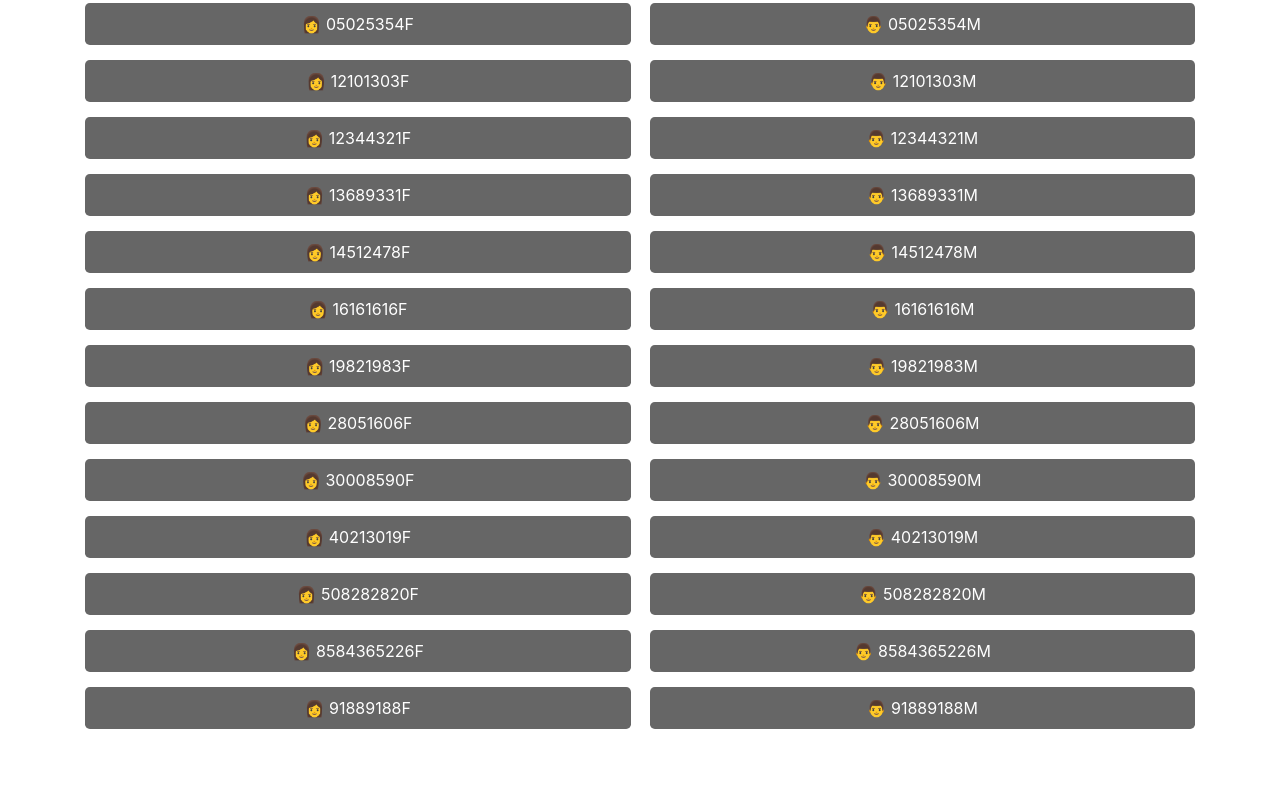
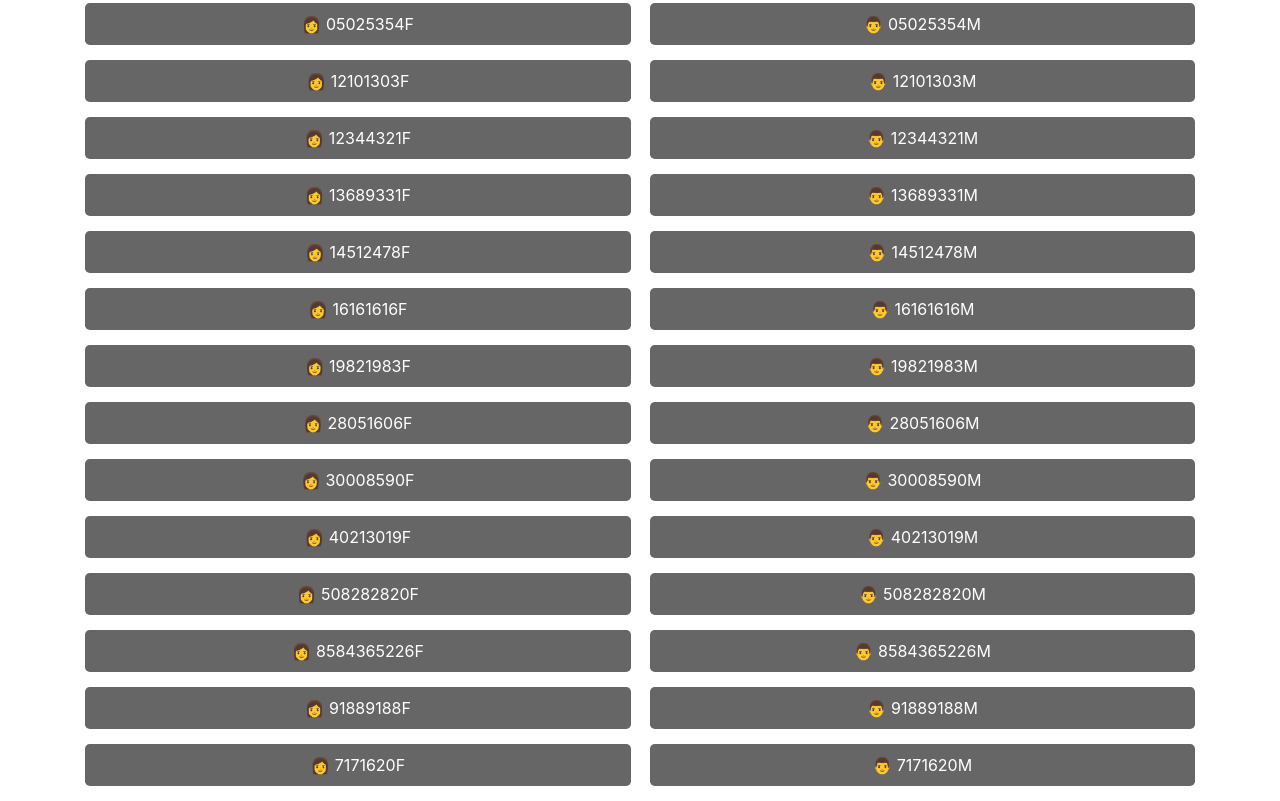
Before and after one commit to LoveGrow1/MainMenu, a plain HTML site: page index.html in a window 1280 px wide. Shown: the part 596-1397 px from the top of the page. Before the commit the page ends 1340 px from the top, so only its background shows below. Drawn offline with nearby package versions, Linux system fonts and the light colour scheme.

Commit message:
Update index.html

```diff
--- a/index.html
+++ b/index.html
@@ -118,6 +118,10 @@
           <a href="https://lovegrow1.github.io/91889188F" class="btn btn-lg">&#x1F469; 91889188F</a>
           <a href="https://lovegrow1.github.io/91889188M" class="btn btn-lg">&#x1F468; 91889188M</a>
         </div>
+        <div class="box-row">
+          <a href="https://lovegrow1.github.io/7171620F" class="btn btn-lg">&#x1F469; 7171620F</a>
+          <a href="https://lovegrow1.github.io/7171620M" class="btn btn-lg">&#x1F468; 7171620M</a>
+        </div>
       </div>
     </div>
   </div>
```
